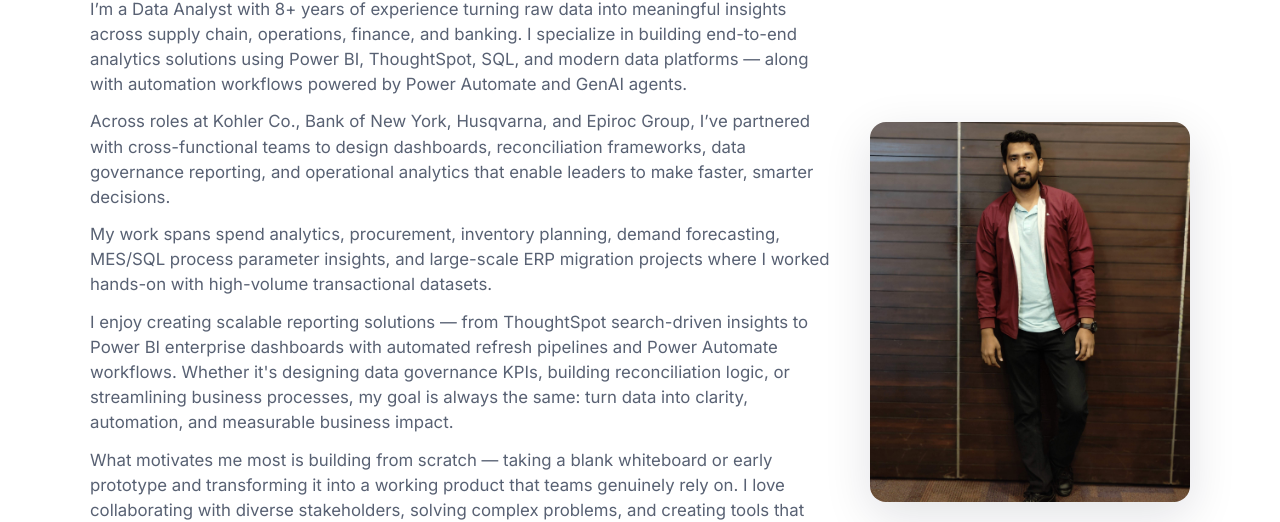
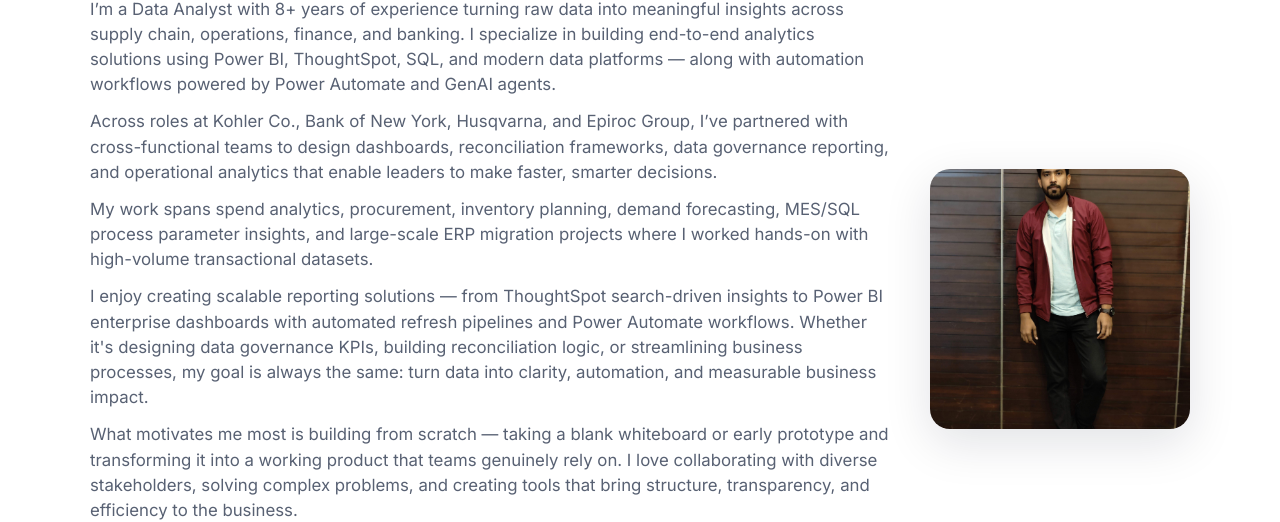
Before and after one commit to Sarfaraj19/sarfaraj-data-projects, a plain HTML site: page index.html in a window 1280 px wide. Shown: the part 289-811 px from the top of the page. Drawn offline with Linux system fonts and the light colour scheme.

Commit message:
Update styles.css

```diff
--- a/styles.css
+++ b/styles.css
@@ -186,11 +186,11 @@ body {
 }
 
 .hero-photo {
-  width: 320px;
-  height: 380px;
+  width: 260px;
+  height: 260px;      /* square photo */
   object-fit: cover;
-  border-radius: 16px;
-  box-shadow: 0 14px 48px rgba(8, 20, 40, 0.12)
+  border-radius: 20px;   /* you can change to 10px or 50% for circle */
+  box-shadow: 0 14px 48px rgba(8, 20, 40, 0.12);
 }
 
 /* Projects */
```
